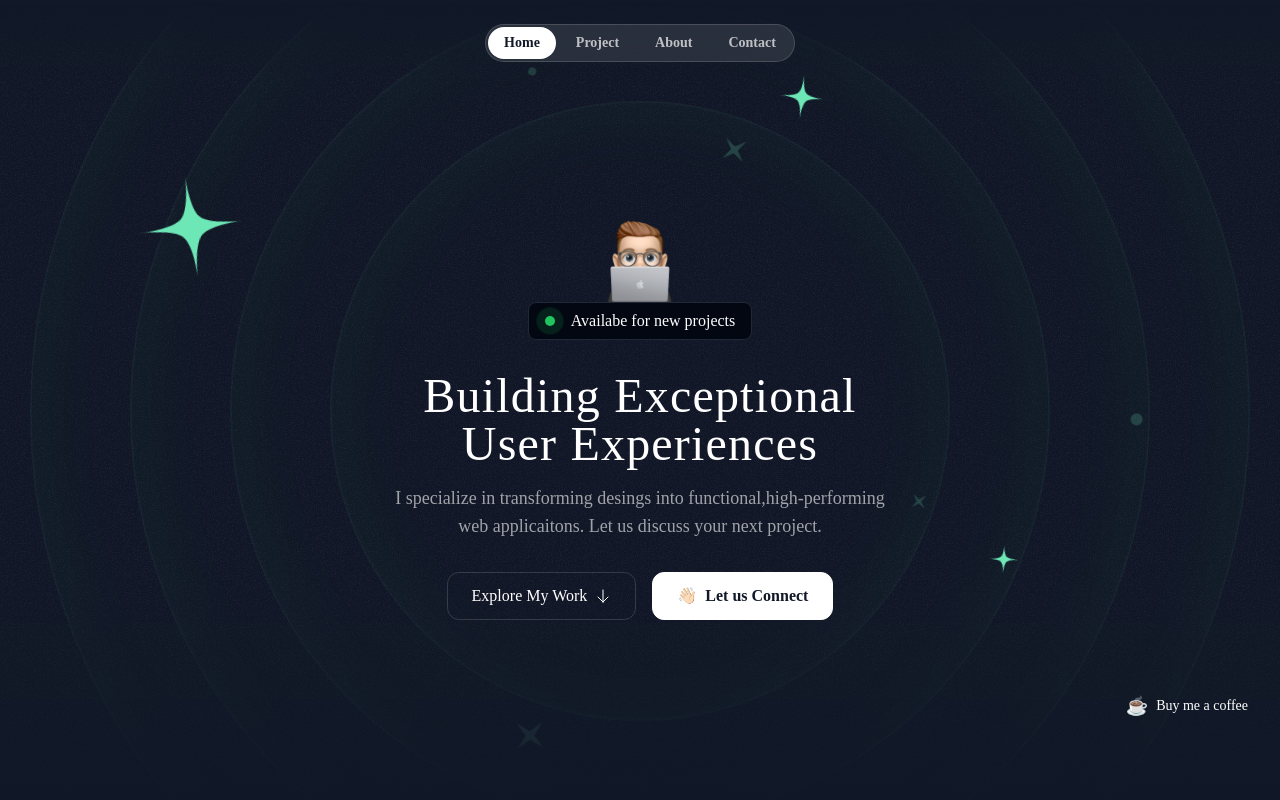
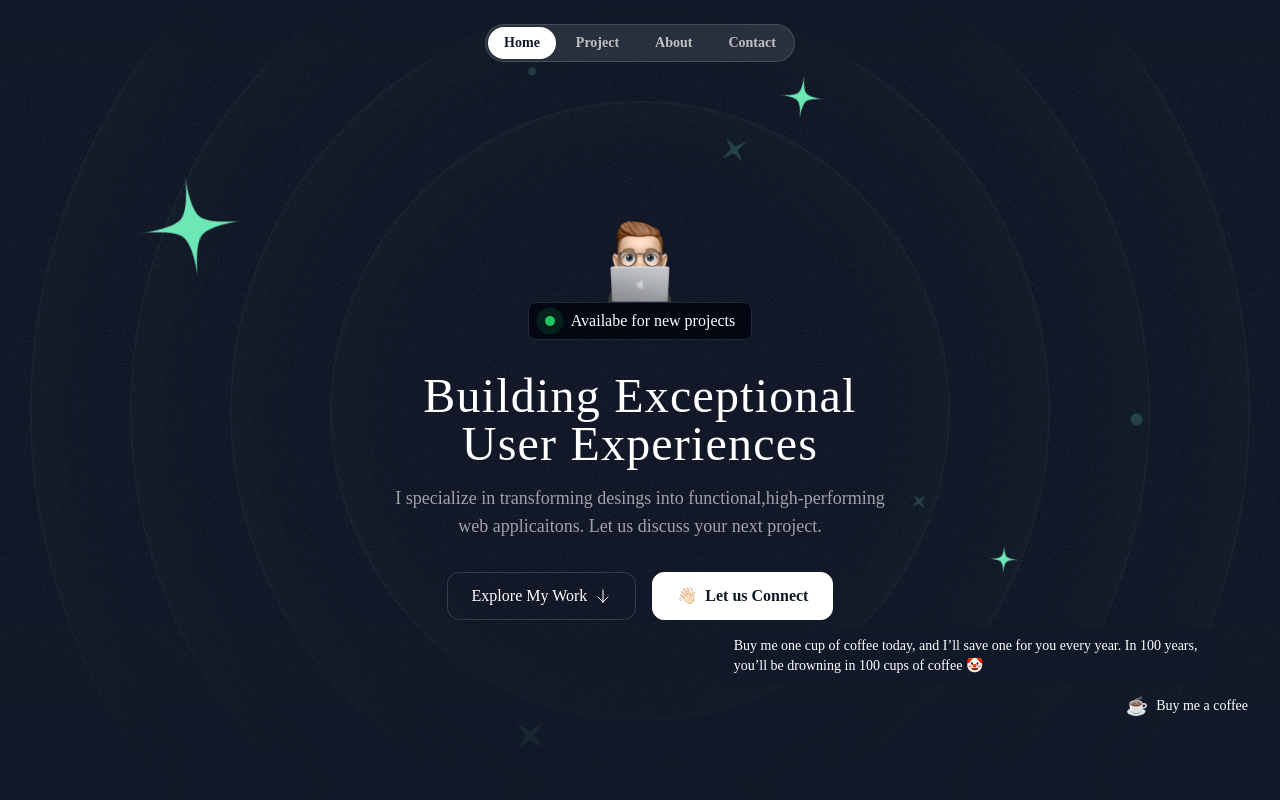
Before and after one commit to YoungthSky/PeterHome, a Next.js app: page / in a window 1280 px wide. Shown: the top 800 px of the page. Built offline with nearby package versions, Linux system fonts and the light colour scheme; a web font is replaced by a local one.

Commit message:
优化提示框

```diff
--- a/src/sections/Header.tsx
+++ b/src/sections/Header.tsx
@@ -223,12 +223,12 @@ export const Header = () => {
             Buy me a coffee
           </span>
         </button>
-        <div className="absolute bottom-full mb-2 -left-[400px] opacity-0 group-hover:opacity-100 transition-opacity duration-200 pointer-events-none">
+        <div className="absolute bottom-full mb-2 -left-[400px] opacity-100 group-hover:opacity-100 transition-opacity duration-200 pointer-events-none">
           <div className="bg-gray-900 text-white px-4 py-2 rounded-lg text-sm max-w-[500px] whitespace-normal">
             Buy me one cup of coffee today, and I’ll save one for you every
             year. In 100 years, you’ll be drowning in 100 cups of coffee 🤡
           </div>
-          <div className="border-t-8 border-x-8 border-transparent border-t-gray-900 w-0 h-0 absolute left-1/2 -translate-x-1/2"></div>
+          <div className="border-t-8 border-x-8 border-transparent border-t-gray-900 w-0 h-0 absolute right-0 -translate-x-1/2"></div>
         </div>
       </div>
     </>
```
